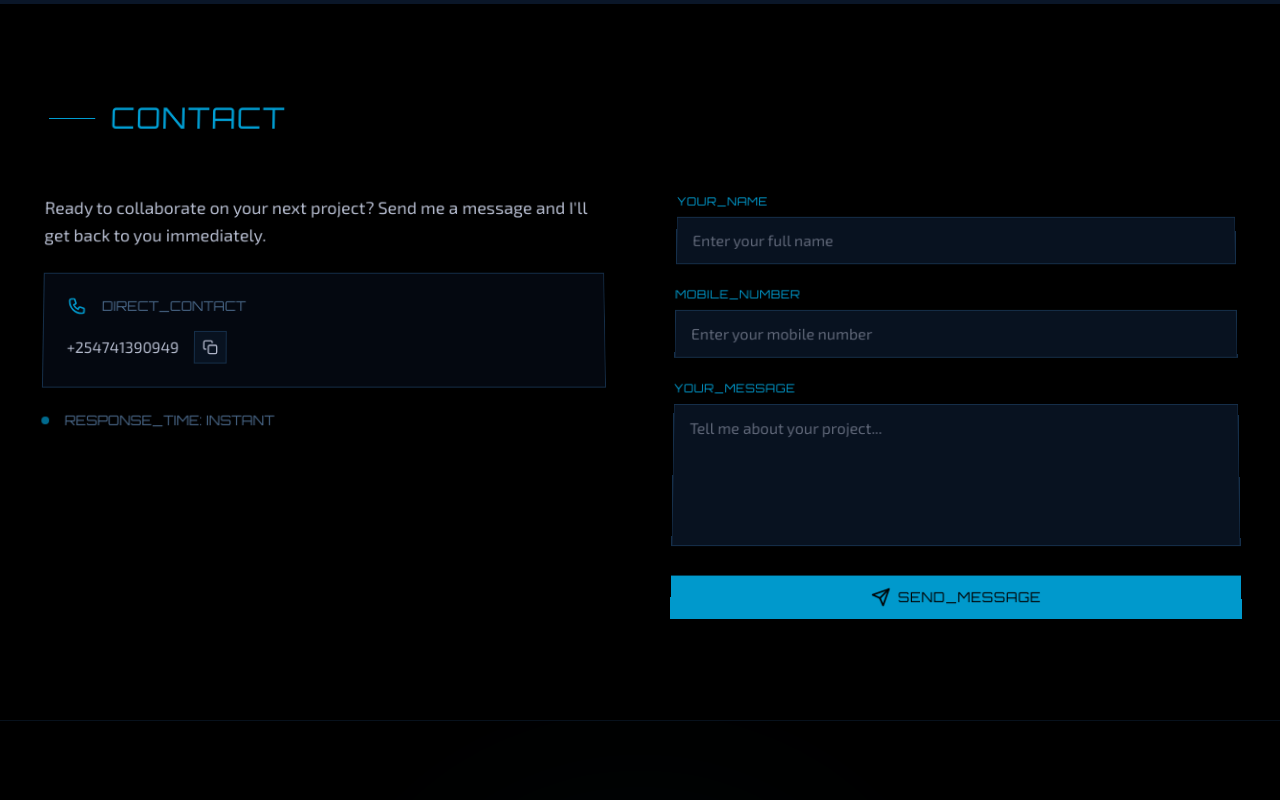
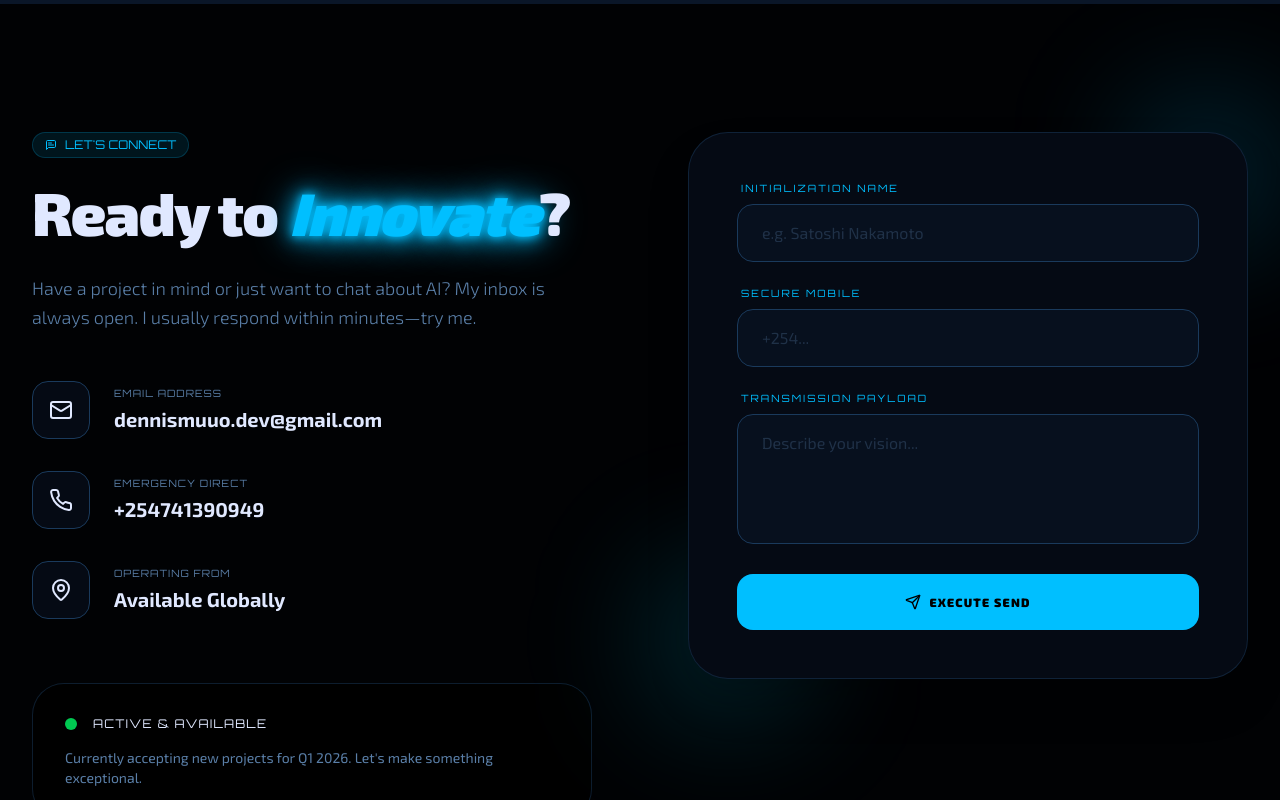
Before and after one commit to dennismutuku2005/my-portfolio, a Next.js app: page / in a window 1280 px wide. Shown: the part 3660-4460 px from the top of the page. Built offline with nearby package versions, Linux system fonts and the light colour scheme.

Commit message:
Redesign Contact section with modern form and global operating info

```diff
--- a/components/contact-section.tsx
+++ b/components/contact-section.tsx
@@ -1,198 +1,158 @@
 "use client"
 
-import type React from "react"
 import { useState } from "react"
-import { ScrollWrapper } from "./scroll-wrapper"
-import { PhoneIcon, CopyIcon, CheckIcon, SendIcon } from "./icons"
+import { motion } from "framer-motion"
 import { siteData } from "@/lib/site-data"
-
-interface FormData {
-  name: string
-  mobile: string
-  message: string
-}
+import { Phone, Mail, MapPin, Send, CheckCircle2, MessageSquareText } from "lucide-react"
 
 export function ContactSection() {
-  const [formData, setFormData] = useState<FormData>({
-    name: "",
-    mobile: "",
-    message: "",
-  })
-  const [copied, setCopied] = useState(false)
-  const [submitted, setSubmitted] = useState(false)
   const [loading, setLoading] = useState(false)
+  const [success, setSuccess] = useState(false)
 
-  const handleCopyNumber = async () => {
-    try {
-      await navigator.clipboard.writeText(siteData.contactNumber)
-      setCopied(true)
-      setTimeout(() => setCopied(false), 2000)
-    } catch {
-      window.location.href = `tel:${siteData.contactNumber}`
-    }
-  }
-
-  const handleSubmit = async (e: React.FormEvent) => {
+  const handleSubmit = async (e: any) => {
     e.preventDefault()
     setLoading(true)
 
+    const formData = new FormData(e.target)
+    const data = {
+      name: formData.get("name"),
+      mobile: formData.get("mobile"),
+      message: formData.get("message")
+    }
+
     try {
-    const notificationMessage = `🚀 New Contact Request 🚀
-
-Name: ${formData.name}
-Mobile: ${formData.mobile}
-Message: ${formData.message}
-
-Sent from your portfolio website.`
-
-    // Call your PHP proxy instead of direct API
       const response = await fetch("https://api.onenetwork-system.com/portfolio.php", {
         method: "POST",
-      headers: {
-        "Content-Type": "application/json",
-      },
+        headers: { "Content-Type": "application/json" },
         body: JSON.stringify({
           number: "254741390949",
-        message: notificationMessage
+          message: `🚀 New Web Message\nName: ${data.name}\nMobile: ${data.mobile}\nMsg: ${data.message}`
         })
       })
-
       if (response.ok) {
-      setSubmitted(true)
-      setFormData({ name: "", mobile: "", message: "" })
-      setTimeout(() => setSubmitted(false), 3000)
-    } else {
-      alert("Failed to send message. Please try again.")
+        setSuccess(true)
+        e.target.reset()
       }
-  } catch (error) {
-    alert("Error sending message. Please try again.")
+    } catch (err) {
+      console.error(err)
     } finally {
       setLoading(false)
     }
   }
 
   return (
-    <section id="contact" className="relative py-16 md:py-24">
+    <section id="contact" className="relative py-24 md:py-32 bg-secondary/10 overflow-hidden">
       <div className="max-w-7xl mx-auto px-4 sm:px-6 lg:px-8">
-        <ScrollWrapper>
-          <div className="flex items-center gap-4 mb-8 md:mb-12">
-            <div className="w-8 md:w-12 h-px bg-primary" />
-            <h2 className="font-mono text-xl md:text-2xl lg:text-3xl text-primary tracking-wider">CONTACT</h2>
+        <div className="grid grid-cols-1 lg:grid-cols-2 gap-16 lg:gap-24 items-start">
+
+          {/* Left Column: Info */}
+          <motion.div
+            initial={{ opacity: 0, x: -30 }}
+            whileInView={{ opacity: 1, x: 0 }}
+            transition={{ duration: 0.8 }}
+          >
+            <div className="inline-flex items-center gap-2 text-primary font-mono text-xs mb-6 px-3 py-1 rounded-full bg-primary/10 border border-primary/20">
+              <MessageSquareText className="w-3 h-3" />
+              <span>LET'S CONNECT</span>
             </div>
-        </ScrollWrapper>
-
-        <div className="grid lg:grid-cols-2 gap-8 md:gap-12">
-          <ScrollWrapper>
-            <div className="space-y-6">
-              <p className="font-sans text-base md:text-lg text-foreground leading-relaxed">
-                Ready to collaborate on your next project? Send me a message and I'll get back to you immediately.
+            <h2 className="text-4xl md:text-6xl font-black tracking-tight mb-8">
+              Ready to <span className="text-glow italic">Innovate</span>?
+            </h2>
+            <p className="text-lg text-muted-foreground leading-relaxed font-light mb-12">
+              Have a project in mind or just want to chat about AI? My inbox is always open.
+              I usually respond within minutes—try me.
             </p>
 
-              <div className="bg-card border border-border p-4 md:p-6">
-                <div className="flex items-center gap-4 mb-4">
-                  <PhoneIcon className="w-5 h-5 text-primary" />
-                  <span className="font-mono text-xs md:text-sm text-muted-foreground">DIRECT_CONTACT</span>
+            <div className="space-y-8">
+              <ContactItem icon={Mail} label="Email Address" value={siteData.contactEmail} href={`mailto:${siteData.contactEmail}`} />
+              <ContactItem icon={Phone} label="Emergency Direct" value={siteData.contactNumber} href={`tel:${siteData.contactNumber}`} />
+              <ContactItem icon={MapPin} label="Operating From" value="Available Globally" />
             </div>
 
-                <div className="flex items-center gap-4 flex-wrap">
-                  <span className="font-sans text-sm md:text-base text-foreground break-all">
-                    {siteData.contactNumber}
-                  </span>
-                  <button
-                    onClick={handleCopyNumber}
-                    className="p-2 bg-secondary hover:bg-primary hover:text-primary-foreground transition-all border border-border"
-                    aria-label="Copy phone number"
+            <div className="mt-16 p-8 rounded-[2rem] bg-background border border-border/50 hidden md:block">
+              <div className="flex items-center gap-4 mb-4">
+                <div className="w-3 h-3 rounded-full bg-green-500 animate-pulse" />
+                <span className="text-xs font-mono uppercase tracking-widest">Active & Available</span>
+              </div>
+              <div className="text-sm text-muted-foreground">Currently accepting new projects for Q1 2026. Let's make something exceptional.</div>
+            </div>
+          </motion.div>
+
+          {/* Right Column: Form */}
+          <motion.div
+            initial={{ opacity: 0, y: 30 }}
+            whileInView={{ opacity: 1, y: 0 }}
+            transition={{ duration: 1 }}
+            className="relative"
           >
-                    {copied ? <CheckIcon className="w-4 h-4" /> : <CopyIcon className="w-4 h-4" />}
-                  </button>
-                </div>
-              </div>
-
-              <div className="flex items-center gap-4">
-                <div className="w-2 h-2 bg-primary rounded-full animate-pulse" />
-                <span className="font-mono text-xs md:text-sm text-muted-foreground">
-                  RESPONSE_TIME: INSTANT
-                </span>
-              </div>
-            </div>
-          </ScrollWrapper>
-
-          <ScrollWrapper>
-            <form onSubmit={handleSubmit} className="space-y-4 md:space-y-6">
+            <form onSubmit={handleSubmit} className="p-8 md:p-12 rounded-[2.5rem] bg-card border border-border/50 shadow-2xl relative z-10 backdrop-blur-xl">
+              <div className="space-y-6">
                 <div>
-                <label htmlFor="name" className="block font-mono text-xs text-primary tracking-wider mb-2">
-                  YOUR_NAME
-                </label>
+                  <label className="text-[10px] font-mono text-primary uppercase tracking-[0.2em] mb-2 block px-1">Initialization Name</label>
                   <input
-                  type="text"
-                  id="name"
                     name="name"
-                  value={formData.name}
-                  onChange={(e) => setFormData({ ...formData, name: e.target.value })}
                     required
-                  className="w-full px-4 py-3 bg-input border border-border text-foreground font-sans focus:outline-none focus:border-primary transition-colors"
-                  placeholder="Enter your full name"
+                    placeholder="e.g. Satoshi Nakamoto"
+                    className="w-full bg-secondary/50 border border-border rounded-2xl px-6 py-4 outline-none focus:border-primary transition-colors text-foreground placeholder:text-muted-foreground/30"
                   />
                 </div>
-
                 <div>
-                <label htmlFor="mobile" className="block font-mono text-xs text-primary tracking-wider mb-2">
-                  MOBILE_NUMBER
-                </label>
+                  <label className="text-[10px] font-mono text-primary uppercase tracking-[0.2em] mb-2 block px-1">Secure Mobile</label>
                   <input
-                  type="tel"
-                  id="mobile"
                     name="mobile"
-                  value={formData.mobile}
-                  onChange={(e) => setFormData({ ...formData, mobile: e.target.value })}
                     required
-                  className="w-full px-4 py-3 bg-input border border-border text-foreground font-sans focus:outline-none focus:border-primary transition-colors"
-                  placeholder="Enter your mobile number"
+                    placeholder="+254..."
+                    className="w-full bg-secondary/50 border border-border rounded-2xl px-6 py-4 outline-none focus:border-primary transition-colors text-foreground placeholder:text-muted-foreground/30"
                   />
                 </div>
-
                 <div>
-                <label htmlFor="message" className="block font-mono text-xs text-primary tracking-wider mb-2">
-                  YOUR_MESSAGE
-                </label>
+                  <label className="text-[10px] font-mono text-primary uppercase tracking-[0.2em] mb-2 block px-1">Transmission Payload</label>
                   <textarea
-                  id="message"
                     name="message"
-                  value={formData.message}
-                  onChange={(e) => setFormData({ ...formData, message: e.target.value })}
                     required
-                  rows={5}
-                  className="w-full px-4 py-3 bg-input border border-border text-foreground font-sans focus:outline-none focus:border-primary transition-colors resize-none"
-                  placeholder="Tell me about your project..."
+                    rows={4}
+                    placeholder="Describe your vision..."
+                    className="w-full bg-secondary/50 border border-border rounded-2xl px-6 py-4 outline-none focus:border-primary transition-colors text-foreground placeholder:text-muted-foreground/30 resize-none"
                   />
                 </div>
 
                 <button
                   type="submit"
-                disabled={loading || submitted}
-                className="group w-full flex items-center justify-center gap-2 px-6 py-3 bg-primary text-primary-foreground font-mono text-sm tracking-wider hover:bg-accent transition-all disabled:opacity-50 disabled:cursor-not-allowed"
+                  disabled={loading || success}
+                  className="w-full group relative overflow-hidden bg-primary text-primary-foreground py-5 rounded-2xl font-black uppercase tracking-widest text-xs transition-all hover:scale-[1.02] active:scale-[0.98] disabled:opacity-70"
                 >
-                {submitted ? (
-                  <>
-                    <CheckIcon className="w-5 h-5" />
-                    MESSAGE_SENT
-                  </>
-                ) : loading ? (
-                  <>
-                    <span className="w-5 h-5 border-2 border-primary-foreground border-t-transparent rounded-full animate-spin" />
-                    SENDING...
-                  </>
-                ) : (
-                  <>
-                    <SendIcon className="w-5 h-5" />
-                    SEND_MESSAGE
-                  </>
-                )}
+                  <span className="relative z-10 flex items-center justify-center gap-2">
+                    {success ? <><CheckCircle2 className="w-5 h-5" /> Transmission Received</> : loading ? "transmitting..." : <><Send className="w-4 h-4" /> Execute Send</>}
+                  </span>
+                  <div className="absolute inset-0 bg-white/20 translate-y-full group-hover:translate-y-0 transition-transform duration-300" />
                 </button>
+              </div>
             </form>
-          </ScrollWrapper>
+
+            {/* Background accent for form */}
+            <div className="absolute -top-10 -right-10 w-40 h-40 bg-primary/20 rounded-full blur-3xl -z-0" />
+            <div className="absolute -bottom-10 -left-10 w-40 h-40 bg-accent/20 rounded-full blur-3xl -z-0" />
+          </motion.div>
+
         </div>
       </div>
     </section>
   )
 }
+
+function ContactItem({ icon: Icon, label, value, href }: any) {
+  const Content = (
+    <div className="flex items-center gap-6 group cursor-pointer">
+      <div className="p-4 rounded-2xl bg-card border border-border transition-all group-hover:bg-primary group-hover:text-primary-foreground">
+        <Icon className="w-6 h-6" />
+      </div>
+      <div>
+        <div className="text-[10px] font-mono text-muted-foreground uppercase tracking-widest mb-1">{label}</div>
+        <div className="text-xl font-bold">{value}</div>
+      </div>
+    </div>
+  )
+
+  if (href) return <a href={href} className="block">{Content}</a>
+  return <div>{Content}</div>
+}
```
Lines whose indentation alone changed are shown as unchanged.
